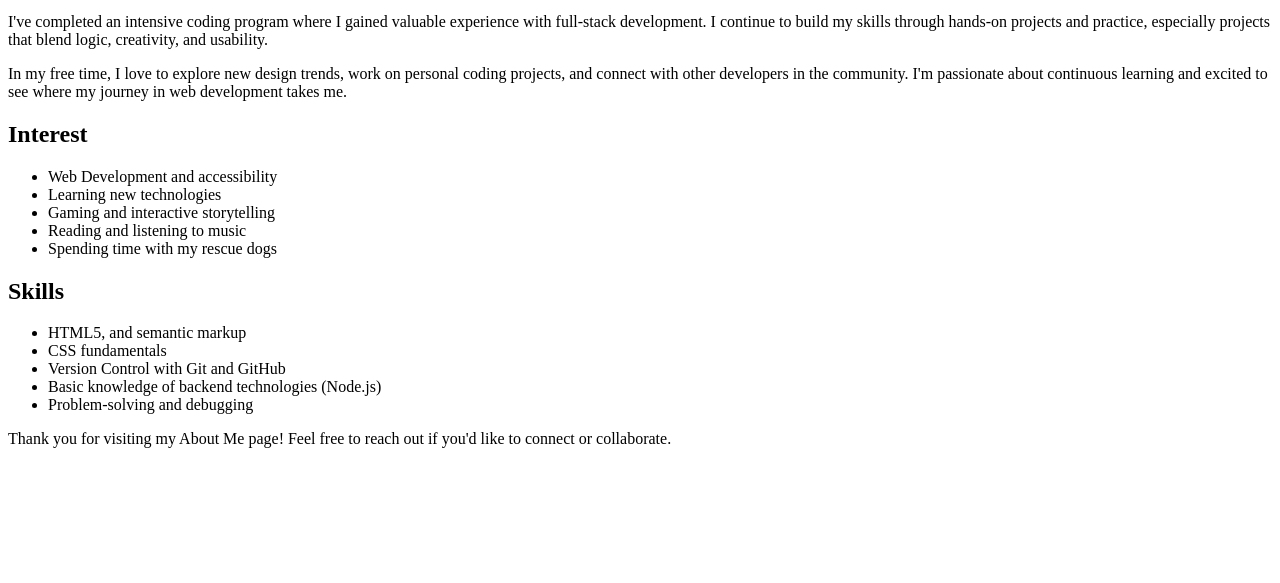
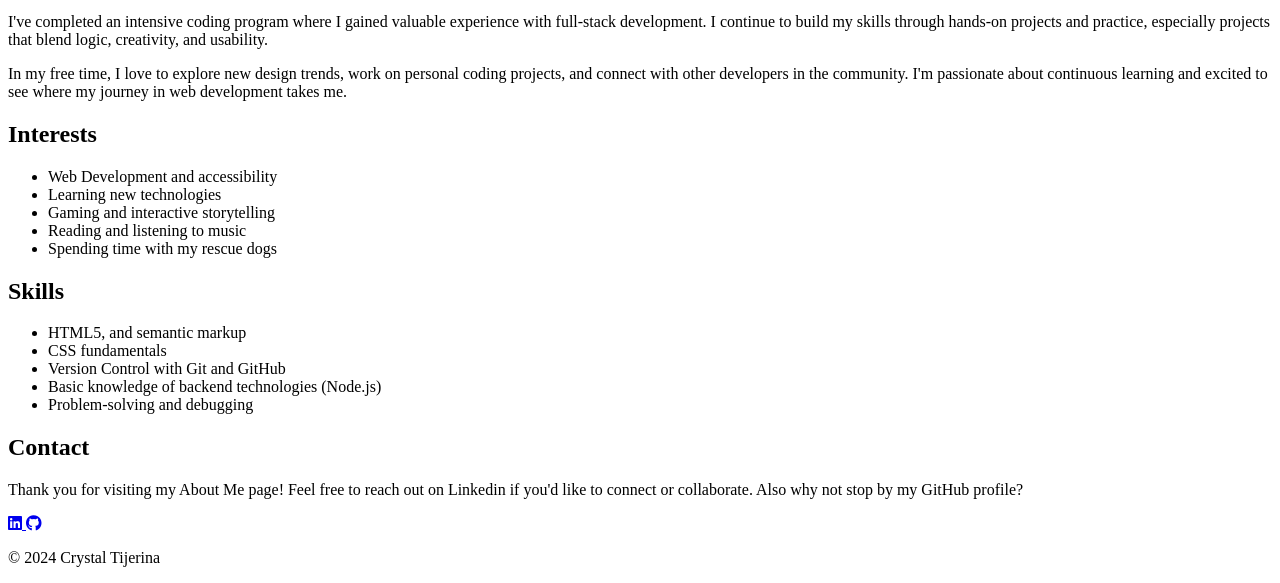
Before and after one commit to CrystalizedbyDesign/Tijerina_JTC_About_Me_Page, a plain HTML site: page about.html in a window 1280 px wide. Shown: the part 226-809 px from the top of the page. Drawn offline with Linux system fonts and the light colour scheme.

Commit message:
updated contact section and inserted footer

```diff
--- a/about.html
+++ b/about.html
@@ -4,6 +4,9 @@
     <meta charset="UTF-8">
     <meta name="viewport" content="width=device-width, initial-scale=1.0">
     <title>About Me Page</title>
+    <link
+        rel="stylesheet"
+        href="https://cdnjs.cloudflare.com/ajax/libs/font-awesome/6.5.1/css/all.min.css">
 </head>
 
 <body>
@@ -19,7 +22,8 @@
         <section>
             <h2>Hi, My name is Crystal.</h2>
 
-            <img src="images/profile.jpg" alt="Picture of Crystal Tijerina" width="200">
+            <img src="images/CTijerinaProfilePic3.png" alt="Picture of Crystal Tijerina" width="200">
+
             <p>
                 I'm a software development student with a background in technical support,
                 creative design, and hands-on problems solving. I enjoy building clean,
@@ -40,7 +44,7 @@
         </section>
 
         <section>
-            <h2>Interest</h2>
+            <h2>Interests</h2>
             <ul>
                 <li>Web Development and accessibility</li>
                 <li>Learning new technologies</li>
@@ -60,8 +64,27 @@
                 <li>Problem-solving and debugging</li>
             </ul>
 
-            <p>Thank you for visiting my About Me page! Feel free to reach out if you'd like to connect or collaborate.</p>
+
         </section>
+
+        <section id="contact">
+            <h2>Contact</h2>
+
+            <p>Thank you for visiting my About Me page! Feel free to reach out on Linkedin if you'd like to connect or collaborate.
+                Also why not stop by my GitHub profile?</p>
+
+            <a href="https://www.linkedin.com/in/crystal-tijerina369" target="_blank" rel="noopener noreferrer" aria-label="LinkedIn">
+                <i class="fa-brands fa-linkedin"></i>
+            </a>
+
+            <a href="https://github.com/CrystalizedbyDesign" target="_blank" rel="noopener noreferrer" aria-label="GitHub">
+                <i class="fa-brands fa-github"></i>
+            </a>
+        </section>
+
     </main>
+
+    <footer>
+        <p>&copy; 2024 Crystal Tijerina</p>
 </body>
 </html>
```
